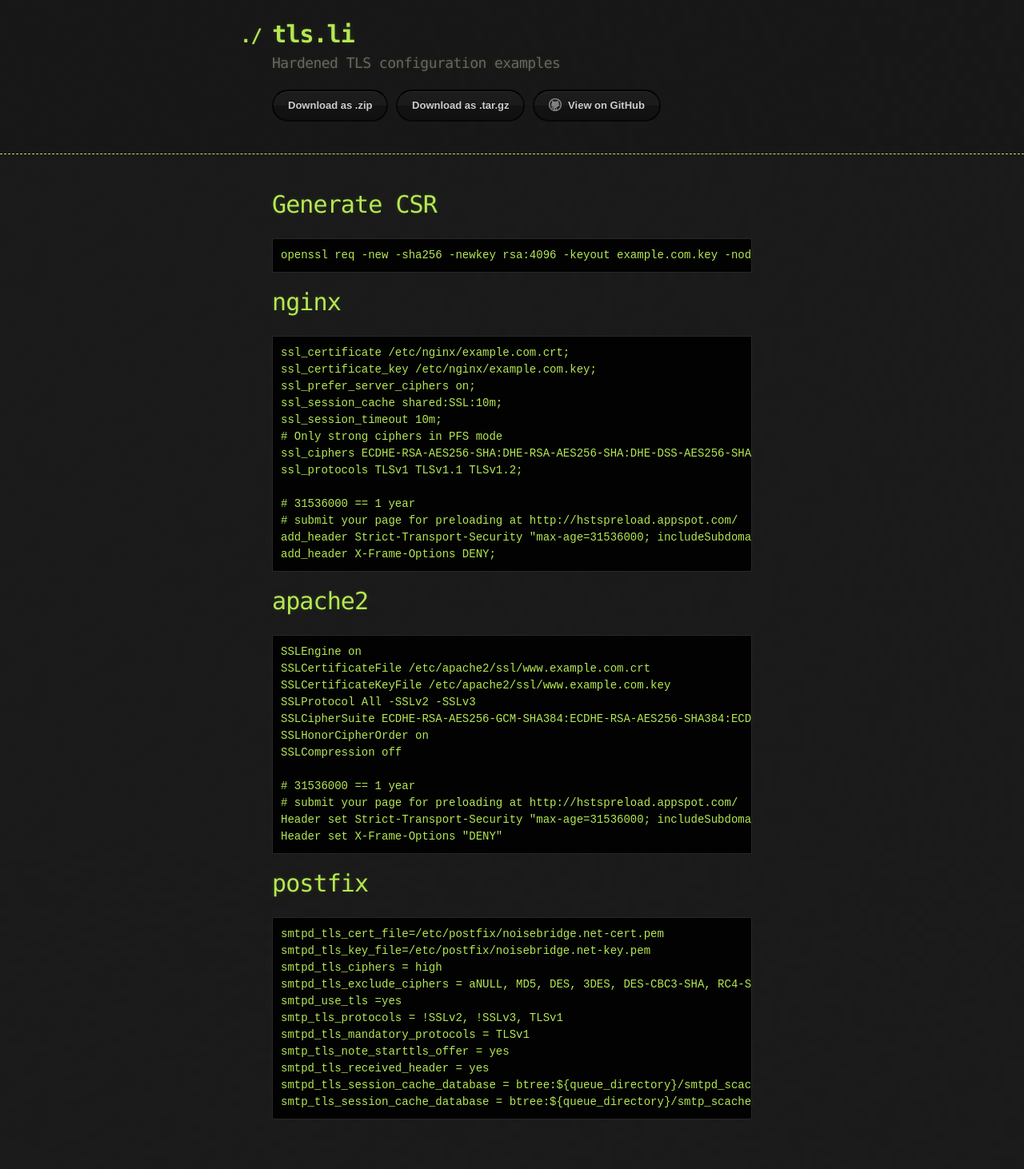
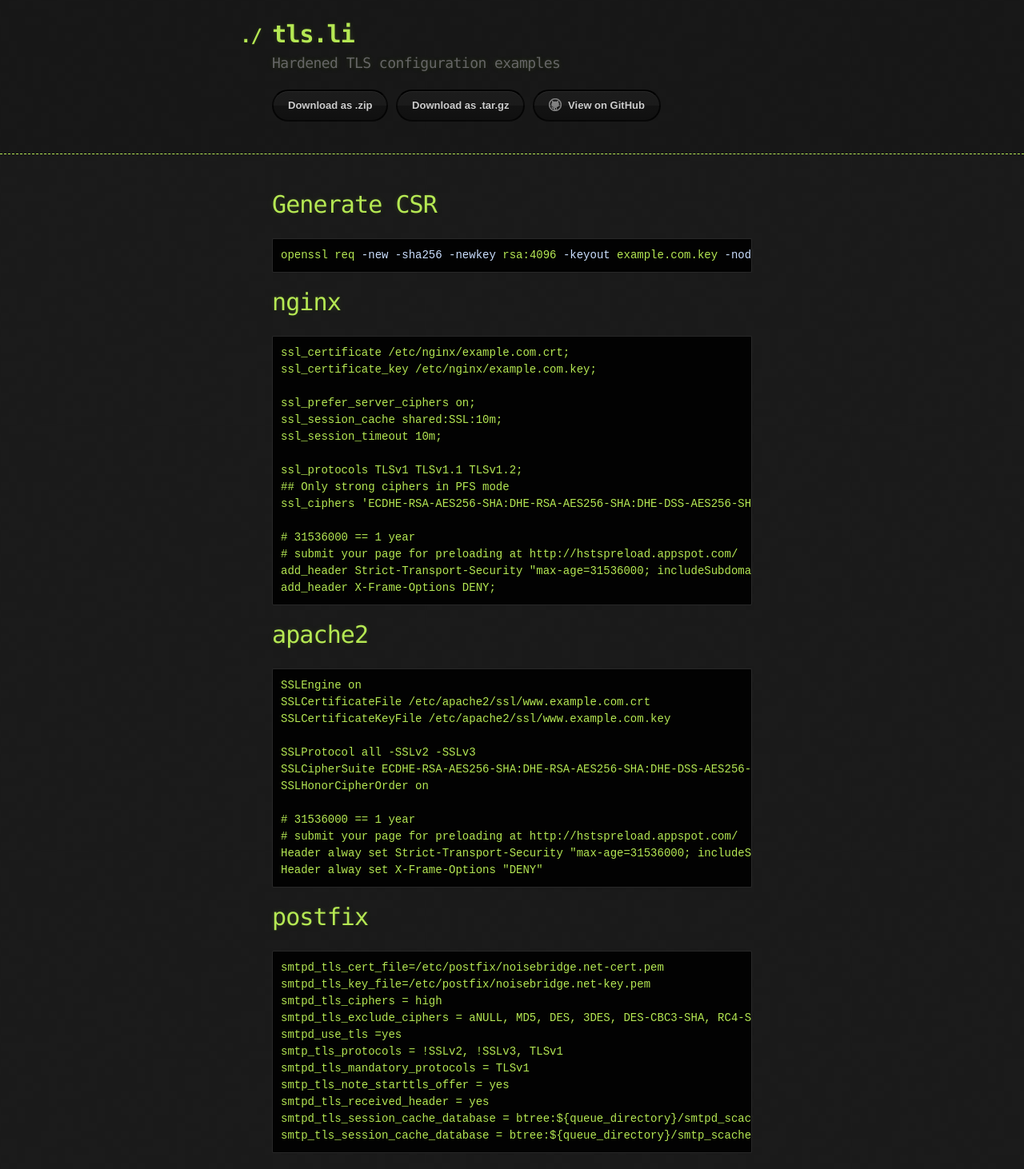
Before and after one commit to kpcyrd/tls.li, a Jekyll site: the page built from index.md, in a window 1280 px wide. Shown: the whole page at 80% size. Built offline with Jekyll 4.4.1, drawn with Linux system fonts in a browser that asks for light colours; before the commit the page ends 1420 px from its top, so only the background shows below that.

Commit message:
Reformat

````diff
--- a/index.md
+++ b/index.md
@@ -7,52 +7,62 @@ hsts: max-age=31536000; includeSubdomains; preload
 Generate CSR
 ============
 
-	openssl req -new -sha256 -newkey rsa:4096 -keyout example.com.key -nodes -out example.com.csr
+```sh
+openssl req -new -sha256 -newkey rsa:4096 -keyout example.com.key -nodes -out example.com.csr
+```
 
 nginx
 =====
 
-	ssl_certificate /etc/nginx/example.com.crt;
-	ssl_certificate_key /etc/nginx/example.com.key;
-	ssl_prefer_server_ciphers on;
-	ssl_session_cache shared:SSL:10m;
-	ssl_session_timeout 10m;
-	# Only strong ciphers in PFS mode
-	ssl_ciphers {{ page.ciphers }};
-	ssl_protocols TLSv1 TLSv1.1 TLSv1.2;
+```
+ssl_certificate /etc/nginx/example.com.crt;
+ssl_certificate_key /etc/nginx/example.com.key;
 
-	# 31536000 == 1 year
-	# submit your page for preloading at http://hstspreload.appspot.com/
-	add_header Strict-Transport-Security "{{ page.hsts }}";
-	add_header X-Frame-Options DENY;
+ssl_prefer_server_ciphers on;
+ssl_session_cache shared:SSL:10m;
+ssl_session_timeout 10m;
+
+ssl_protocols TLSv1 TLSv1.1 TLSv1.2;
+## Only strong ciphers in PFS mode
+ssl_ciphers '{{ page.ciphers }}';
+
+# 31536000 == 1 year
+# submit your page for preloading at http://hstspreload.appspot.com/
+add_header Strict-Transport-Security "{{ page.hsts }}";
+add_header X-Frame-Options DENY;
+```
 
 apache2
 =======
 
-	SSLEngine on
-	SSLCertificateFile /etc/apache2/ssl/www.example.com.crt
-	SSLCertificateKeyFile /etc/apache2/ssl/www.example.com.key
-	SSLProtocol All -SSLv2 -SSLv3
-	SSLCipherSuite ECDHE-RSA-AES256-GCM-SHA384:ECDHE-RSA-AES256-SHA384:ECDHE-RSA-AES128-GCM-SHA256:ECDHE-RSA-AES128-SHA256:ECDHE-RSA-AES256-SHA:!RC4:HIGH:!MD5:!aNULL:!EDH
-	SSLHonorCipherOrder on
-	SSLCompression off
+```
+SSLEngine on
+SSLCertificateFile /etc/apache2/ssl/www.example.com.crt
+SSLCertificateKeyFile /etc/apache2/ssl/www.example.com.key
 
-	# 31536000 == 1 year
-	# submit your page for preloading at http://hstspreload.appspot.com/
-	Header set Strict-Transport-Security "{{ page.hsts }}"
-	Header set X-Frame-Options "DENY"
+SSLProtocol all -SSLv2 -SSLv3
+SSLCipherSuite {{ page.ciphers }}
+SSLHonorCipherOrder on
+
+# 31536000 == 1 year
+# submit your page for preloading at http://hstspreload.appspot.com/
+Header alway set Strict-Transport-Security "{{ page.hsts }}"
+Header alway set X-Frame-Options "DENY"
+```
 
 postfix
 =======
 
-	smtpd_tls_cert_file=/etc/postfix/noisebridge.net-cert.pem
-	smtpd_tls_key_file=/etc/postfix/noisebridge.net-key.pem
-	smtpd_tls_ciphers = high
-	smtpd_tls_exclude_ciphers = aNULL, MD5, DES, 3DES, DES-CBC3-SHA, RC4-SHA, AES256-SHA, AES128-SHA
-	smtpd_use_tls =yes
-	smtp_tls_protocols = !SSLv2, !SSLv3, TLSv1
-	smtpd_tls_mandatory_protocols = TLSv1
-	smtp_tls_note_starttls_offer = yes
-	smtpd_tls_received_header = yes
-	smtpd_tls_session_cache_database = btree:${queue_directory}/smtpd_scache
-	smtp_tls_session_cache_database = btree:${queue_directory}/smtp_scache
+```
+smtpd_tls_cert_file=/etc/postfix/noisebridge.net-cert.pem
+smtpd_tls_key_file=/etc/postfix/noisebridge.net-key.pem
+smtpd_tls_ciphers = high
+smtpd_tls_exclude_ciphers = aNULL, MD5, DES, 3DES, DES-CBC3-SHA, RC4-SHA, AES256-SHA, AES128-SHA
+smtpd_use_tls =yes
+smtp_tls_protocols = !SSLv2, !SSLv3, TLSv1
+smtpd_tls_mandatory_protocols = TLSv1
+smtp_tls_note_starttls_offer = yes
+smtpd_tls_received_header = yes
+smtpd_tls_session_cache_database = btree:${queue_directory}/smtpd_scache
+smtp_tls_session_cache_database = btree:${queue_directory}/smtp_scache
+```
````
